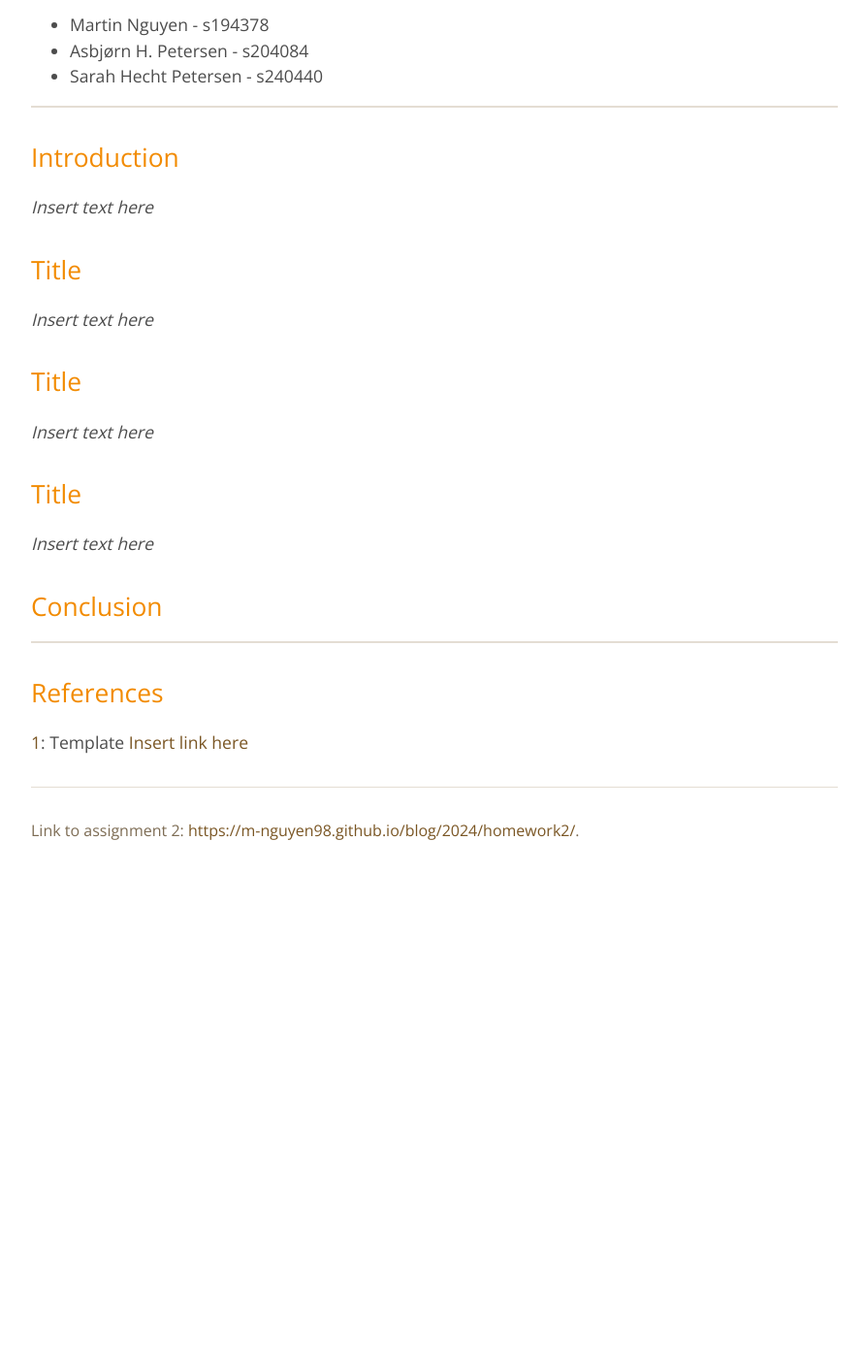
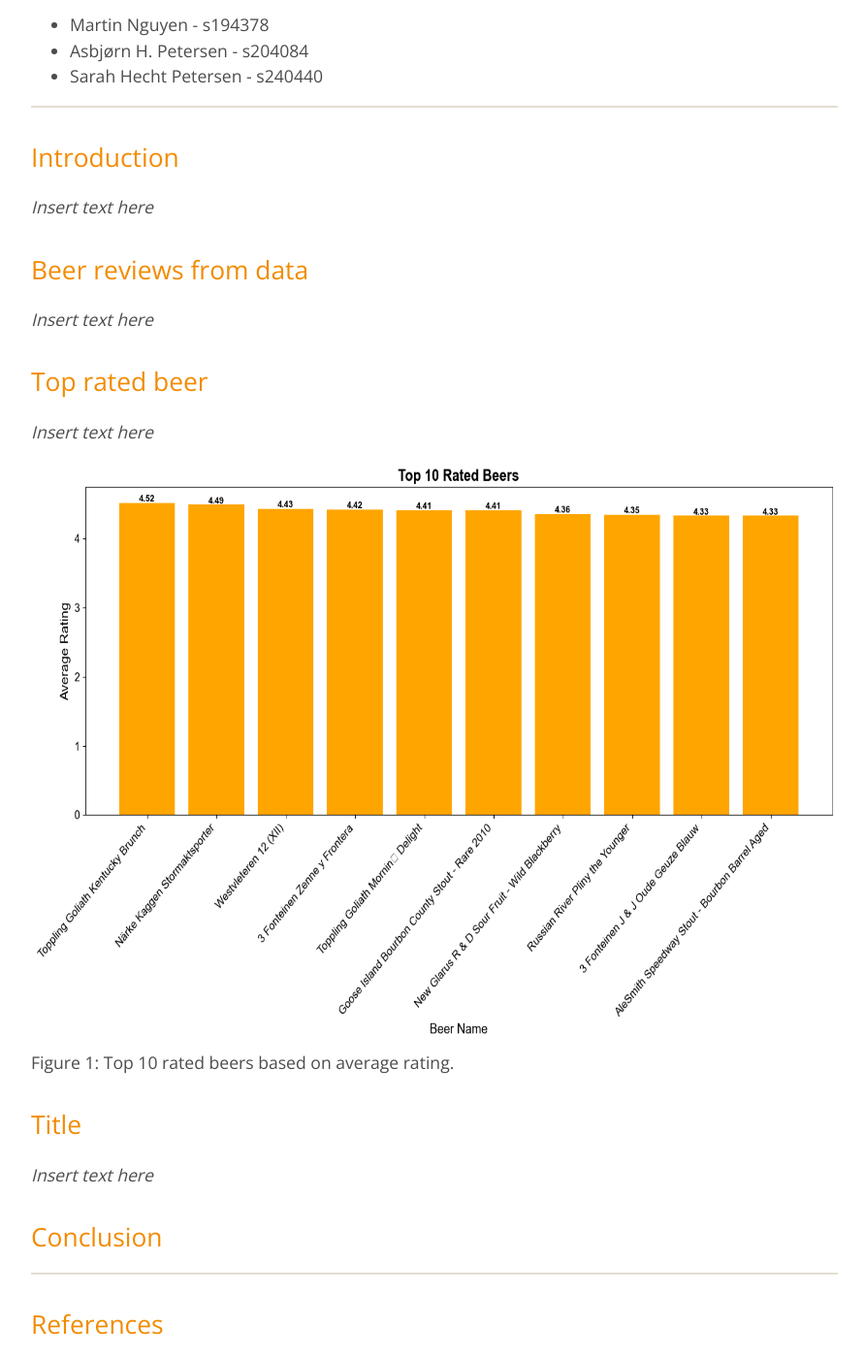
Before and after one commit to s240440/s240440.github.io, a Jekyll site: the page built from index.md, in a window 1280 px wide and 1400 px high, scrolled down 466 px. Shown: the whole window at 97% size, without its empty margins (192-1083 px from the left). Built offline with Jekyll 4.4.1, drawn with Linux system fonts in a browser that asks for light colours; before the commit the page ends 1366 px from its top, so only the background shows below that.

Commit message:
Added plot

```diff
--- a/index.md
+++ b/index.md
@@ -21,11 +21,18 @@ authors:
 ## Introduction
 *Insert text here*
 
-## Title
+## Beer reviews from data
 *Insert text here*
 
-## Title
+## Top rated beer
 *Insert text here*
+
+<div class="l-page" style="max-width: 100%;">
+  <img src="{{ '/assets/plotly/Top10RatedBeers.png' | relative_url }}" frameborder='0' scrolling='yes' height="600px" width="100%" style="border: 0px">
+</div>
+<div id="figure1" class="caption">
+    Figure 1: Top 10 rated beers based on average rating.
+</div>
 
 ## Title
 *Insert text here*
```
Also changed, not shown: assets/plotly/Top10RatedBeers.png (renamed from assets/plotly/Top 10 Rated Beers.png).
